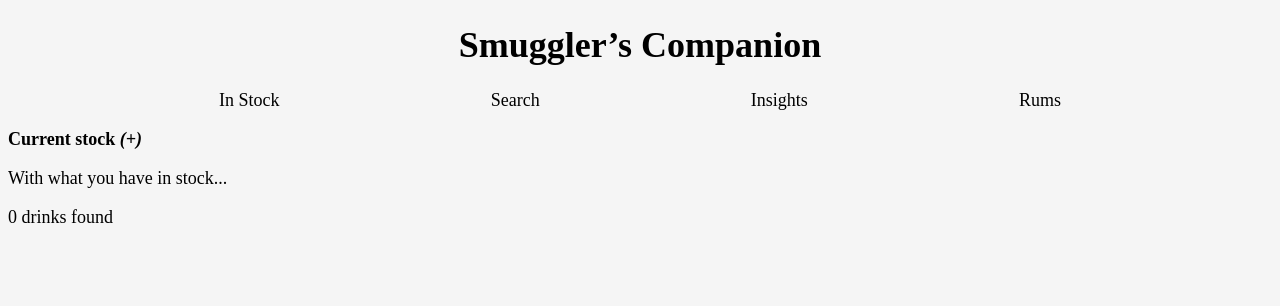
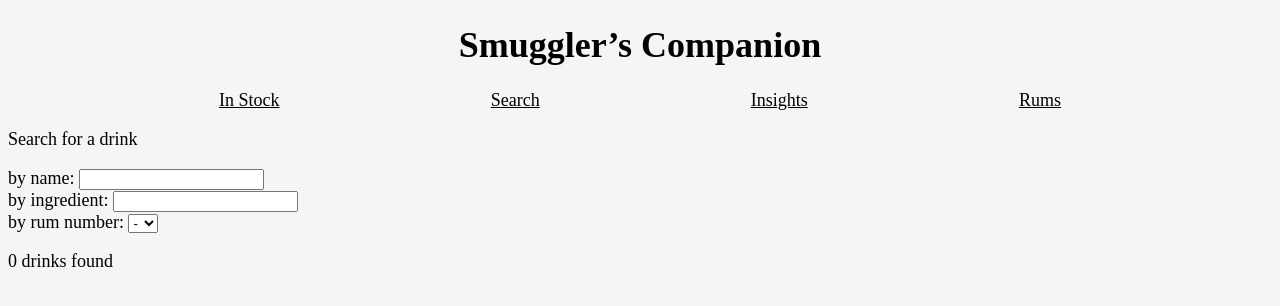
Before and after one commit to twilliams15/sc_drink_finder, a React (Create React App) app: page /search in a window 1280 px wide. Shown: the top 306 px of the page. Built offline with nearby package versions, Linux system fonts and the light colour scheme; a web font is replaced by a local one.

Commit message:
update to use react router

```diff
--- a/src/App.tsx
+++ b/src/App.tsx
@@ -1,16 +1,18 @@
 import React from 'react'
+import {BrowserRouter as Router, Switch, Route} from 'react-router-dom'
 import './styles.css'
-import {
-    findDrinksByIngredient,
-    findDrinksByName,
-    getAvailableDrinks,
-} from './support/helpers'
+import {getAvailableDrinks} from './support/helpers'
 import {DrinkList, Insights, InStock, NavBar, Rums, Search} from './modules'
 import {Cocktail} from './react-app-env'
 import {useLocalStorageState} from './support/hooks'
 
-export const AvailableDrinks = React.createContext<Cocktail[]>([])
-export const CurrentStock = React.createContext<string[]>([])
+export const AvailableDrinks = React.createContext<
+    [Cocktail[], React.Dispatch<React.SetStateAction<Cocktail[]>>]
+>([[], () => {}])
+
+export const CurrentStock = React.createContext<
+    [string[], React.Dispatch<React.SetStateAction<string[]>>]
+>([[], () => {}])
 
 export default function App() {
     const [stock, setStock] = useLocalStorageState('sc-stock', [])
@@ -18,43 +20,31 @@ export default function App() {
         getAvailableDrinks(stock)
     )
 
-    React.useEffect(() => {
-        setDisplayedDrinks(getAvailableDrinks(stock))
-    }, [stock])
-
-    function onStockChange(e: React.ChangeEvent<HTMLInputElement>) {
-        const stockItem = e.target
-        setStock(
-            stockItem.checked
-                ? [...stock, stockItem.value]
-                : stock.filter((item: string) => item !== stockItem.value)
-        )
-    }
-
-    function onNameChange(e: React.ChangeEvent<HTMLInputElement>) {
-        setDisplayedDrinks(findDrinksByName(e.target.value))
-    }
-
-    function onIngredientChange(
-        e: React.ChangeEvent<HTMLInputElement | HTMLSelectElement>
-    ) {
-        setDisplayedDrinks(findDrinksByIngredient(e.target.value))
-    }
-
     return (
-        <CurrentStock.Provider value={stock}>
-            <AvailableDrinks.Provider value={displayedDrinks}>
-                <h1>Smuggler’s Companion</h1>
-                <NavBar setDisplayedDrinks={setDisplayedDrinks} />
-                <InStock onStockChange={onStockChange} />
-                <Search
-                    onNameChange={onNameChange}
-                    onIngredientChange={onIngredientChange}
-                />
-                <Insights />
-                <Rums />
-                <DrinkList />
-                <footer />
+        <CurrentStock.Provider value={[stock, setStock]}>
+            <AvailableDrinks.Provider
+                value={[displayedDrinks, setDisplayedDrinks]}
+            >
+                <Router>
+                    <h1>Smuggler’s Companion</h1>
+                    <NavBar />
+                    <Switch>
+                        <Route path="/search">
+                            <Search />
+                        </Route>
+                        <Route path="/insights">
+                            <Insights />
+                        </Route>
+                        <Route path="/rums">
+                            <Rums />
+                        </Route>
+                        <Route path="/">
+                            <InStock />
+                        </Route>
+                    </Switch>
+                    <DrinkList />
+                    <footer />
+                </Router>
             </AvailableDrinks.Provider>
         </CurrentStock.Provider>
     )
--- a/src/modules/Drink.tsx
+++ b/src/modules/Drink.tsx
@@ -5,7 +5,7 @@ import {Cocktail} from '../react-app-env'
 type Props = {drink: Cocktail}
 
 export function Drink({drink: {ingredients, name, page}}: Props) {
-    const stock = React.useContext(CurrentStock)
+    const [stock] = React.useContext(CurrentStock)
     const [showDetails, setShowDetails] = React.useState(false)
 
     function toggleDetails() {
--- a/src/modules/DrinkList.tsx
+++ b/src/modules/DrinkList.tsx
@@ -3,7 +3,7 @@ import {Drink} from './Drink'
 import {AvailableDrinks} from '../App'
 
 export function DrinkList() {
-    const drinks = React.useContext(AvailableDrinks) ?? []
+    const [drinks] = React.useContext(AvailableDrinks)
     const numDrinks = drinks.length
 
     return (
--- a/src/modules/InStock.tsx
+++ b/src/modules/InStock.tsx
@@ -1,14 +1,24 @@
 import React from 'react'
 import {allIngredients} from '../data/all_ingredients'
-import {CurrentStock} from '../App'
-import {hyphenate} from '../support/helpers'
+import {AvailableDrinks, CurrentStock} from '../App'
+import {getAvailableDrinks, hyphenate} from '../support/helpers'
 
-type Props = {
-    onStockChange: React.ChangeEventHandler<HTMLInputElement>
-}
+export function InStock() {
+    const [stock, setStock] = React.useContext(CurrentStock)
+    const [, setDisplayedDrinks] = React.useContext(AvailableDrinks)
 
-export function InStock({onStockChange}: Props) {
-    const stock = React.useContext(CurrentStock)
+    React.useEffect(() => {
+        setDisplayedDrinks(getAvailableDrinks(stock))
+    }, [stock])
+
+    function onStockChange(e: React.ChangeEvent<HTMLInputElement>) {
+        const stockItem = e.target
+        setStock(
+            stockItem.checked
+                ? [...stock, stockItem.value]
+                : stock.filter((item: string) => item !== stockItem.value)
+        )
+    }
 
     const [symbol, setSymbol] = React.useState('+')
     function toggleSymbol() {
--- a/src/modules/Insights.tsx
+++ b/src/modules/Insights.tsx
@@ -1,12 +1,18 @@
 import React from 'react'
 import {
     countDrinksMissingMostCommonIngredient,
+    findDrinksMissingOneIngredient,
     mostCommonMissingIngredient,
 } from '../support/helpers'
-import {CurrentStock} from '../App'
+import {AvailableDrinks, CurrentStock} from '../App'
 
 export function Insights() {
-    const stock = React.useContext(CurrentStock)
+    const [stock] = React.useContext(CurrentStock)
+    const [, setDisplayedDrinks] = React.useContext(AvailableDrinks)
+
+    React.useEffect(() => {
+        setDisplayedDrinks(findDrinksMissingOneIngredient(stock))
+    }, [])
 
     return (
         <div id="insights">
--- a/src/modules/NavBar.tsx
+++ b/src/modules/NavBar.tsx
@@ -1,45 +1,22 @@
-import nav from '../support/nav'
 import React from 'react'
-import {
-    findDrinksMissingOneIngredient,
-    getAvailableDrinks,
-} from '../support/helpers'
-import {CurrentStock} from '../App'
-import {Cocktail} from '../react-app-env'
+import {Link} from 'react-router-dom'
 
-type Props = {
-    setDisplayedDrinks: React.Dispatch<React.SetStateAction<Cocktail[]>>
-}
-
-export function NavBar({setDisplayedDrinks}: Props) {
-    const stock = React.useContext(CurrentStock)
-
-    function clickInStock() {
-        nav.displayInStock()
-        setDisplayedDrinks(getAvailableDrinks(stock))
-    }
-
-    function clickSearch() {
-        nav.displaySearch()
-        setDisplayedDrinks([])
-    }
-
-    function clickInsights() {
-        nav.displayInsights()
-        setDisplayedDrinks(findDrinksMissingOneIngredient(stock))
-    }
-
-    function clickRums() {
-        nav.displayRums()
-    }
-
+export function NavBar() {
     return (
         <nav>
             <ul>
-                <li onClick={clickInStock}>In Stock</li>
-                <li onClick={clickSearch}>Search</li>
-                <li onClick={clickInsights}>Insights</li>
-                <li onClick={clickRums}>Rums</li>
+                <li>
+                    <Link to="/">In Stock</Link>
+                </li>
+                <li>
+                    <Link to="/search">Search</Link>
+                </li>
+                <li>
+                    <Link to="/insights">Insights</Link>
+                </li>
+                <li>
+                    <Link to="/rums">Rums</Link>
+                </li>
             </ul>
         </nav>
     )
--- a/src/modules/Search.tsx
+++ b/src/modules/Search.tsx
@@ -1,7 +1,24 @@
 import React from 'react'
-import {SearchProps} from '../react-app-env'
+import {AvailableDrinks} from '../App'
+import {findDrinksByIngredient, findDrinksByName} from '../support/helpers'
 
-export function Search({onNameChange, onIngredientChange}: SearchProps) {
+export function Search() {
+    const [, setDisplayedDrinks] = React.useContext(AvailableDrinks)
+
+    React.useEffect(() => {
+        setDisplayedDrinks([])
+    }, [])
+
+    function onNameChange(e: React.ChangeEvent<HTMLInputElement>) {
+        setDisplayedDrinks(findDrinksByName(e.target.value))
+    }
+
+    function onIngredientChange(
+        e: React.ChangeEvent<HTMLInputElement | HTMLSelectElement>
+    ) {
+        setDisplayedDrinks(findDrinksByIngredient(e.target.value))
+    }
+
     return (
         <form id="search">
             <p>Search for a drink</p>
--- a/src/styles.css
+++ b/src/styles.css
@@ -44,15 +44,3 @@ a {
 footer {
     margin-top: 5rem;
 }
-
-#search {
-    display: none;
-}
-
-#insights {
-    display: none;
-}
-
-#rums {
-    display: none;
-}
--- a/src/support/nav.ts
+++ /dev/null
@@ -1,43 +0,0 @@
-function show(elementId: string) {
-    // @ts-ignore
-    document.getElementById(elementId).style.display = 'block'
-}
-
-function hide(elementId: string) {
-    // @ts-ignore
-    document.getElementById(elementId).style.display = 'none'
-}
-
-export default {
-    displayInStock: () => {
-        show('in-stock')
-        show('drink-list')
-        hide('search')
-        hide('insights')
-        hide('rums')
-    },
-
-    displaySearch: () => {
-        show('search')
-        show('drink-list')
-        hide('in-stock')
-        hide('insights')
-        hide('rums')
-    },
-
-    displayInsights: () => {
-        show('insights')
-        show('drink-list')
-        hide('search')
-        hide('in-stock')
-        hide('rums')
-    },
-
-    displayRums: () => {
-        show('rums')
-        hide('search')
-        hide('in-stock')
-        hide('insights')
-        hide('drink-list')
-    },
-}
```
Also changed, not shown: package.json (+5 -3 lines), src/react-app-env.d.ts (+0 -9 lines), 1 other file (tests, documents, lock files or other folders).
